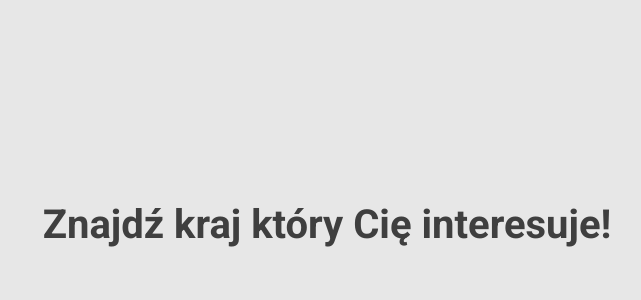
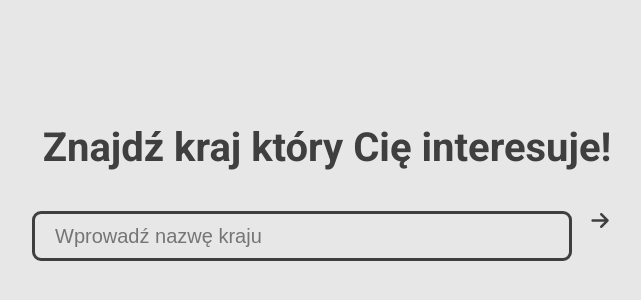
Before and after one commit to Sadi2002/Country-API, a plain HTML site: page index.html in a window 1280 px wide. Shown: the part 176-476 px from the top of the page, without its empty margins (313-954 px from the left). Drawn offline with Linux system fonts and the light colour scheme.

Commit message:
added front

```diff
--- a/index.html
+++ b/index.html
@@ -4,7 +4,11 @@
     <meta charset="UTF-8" />
     <meta http-equiv="X-UA-Compatible" content="IE=edge" />
     <meta name="viewport" content="width=device-width, initial-scale=1.0" />
-    <title>Document</title>
+    <title>Coutry API App</title>
+    <script
+      src="https://kit.fontawesome.com/f840a980ae.js"
+      crossorigin="anonymous"
+    ></script>
     <link rel="preconnect" href="https://fonts.googleapis.com" />
     <link rel="preconnect" href="https://fonts.gstatic.com" crossorigin />
     <link
@@ -15,7 +19,13 @@
   </head>
   <body>
     <div class="container">
-      <h1>Znajdź kraj który Cię interesuje!</h1>
+      <div class="container-fetch">
+        <h1>Znajdź kraj który Cię interesuje!</h1>
+        <div class="container-fetch-input">
+          <input type="text" placeholder="Wprowadź nazwę kraju" />
+          <i class="fas fa-arrow-right"></i>
+        </div>
+      </div>
       <!-- <div class="country-container">
       <img src="" alt="zdjecie flagi" />
     </div> -->
--- a/script.js
+++ b/script.js
@@ -1 +1,7 @@
-const URL = `https://restcountries.com/v3.1/name/${country}`;
+const rightArrow = document.querySelector(".fa-arrow-right");
+
+rightArrow.addEventListener("click", function (country) {
+  fetch("https://restcountries.com/v3.1/name/${country}")
+    .then((resp) => resp.json())
+    .then((data) => console.log(data));
+});
--- a/style.css
+++ b/style.css
@@ -8,12 +8,61 @@ body {
   height: 100vh;
   display: flex;
   justify-content: center;
-  align-items: center;
+  /* align-items: center; */
   background-color: rgb(231, 231, 231);
   font-family: "Roboto", sans-serif;
 }
 
 h1 {
+  margin-top: 300px;
   font-size: 40px;
   color: rgb(63, 63, 63);
+  max-width: 800px;
+  text-align: center;
+  margin-bottom: 40px;
 }
+
+input {
+  min-width: 540px;
+  height: 50px;
+  border: 3px solid rgb(63, 63, 63);
+  border-radius: 9px;
+  background-color: rgb(231, 231, 231);
+  padding-left: 20px;
+  font-size: 20px;
+}
+input:focus {
+  outline: red;
+}
+
+.container-fetch-input {
+  display: flex;
+  gap: 10px;
+  align-items: center;
+}
+
+i {
+  font-family: "fontAwesome";
+  width: 40px;
+  height: 50px;
+  display: flex;
+  align-items: center;
+  justify-content: center;
+  font-size: 20px;
+  color: rgb(63, 63, 63);
+  transform: translateX(0);
+  animation: moveX 1.5s infinite;
+  cursor: pointer;
+}
+
+@keyframes moveX {
+  0% {
+    transform: translateX(0);
+  }
+  50% {
+    transform: translateX(10px);
+  }
+  100% {
+    transform: translateX(0px);
+  }
+}
```
